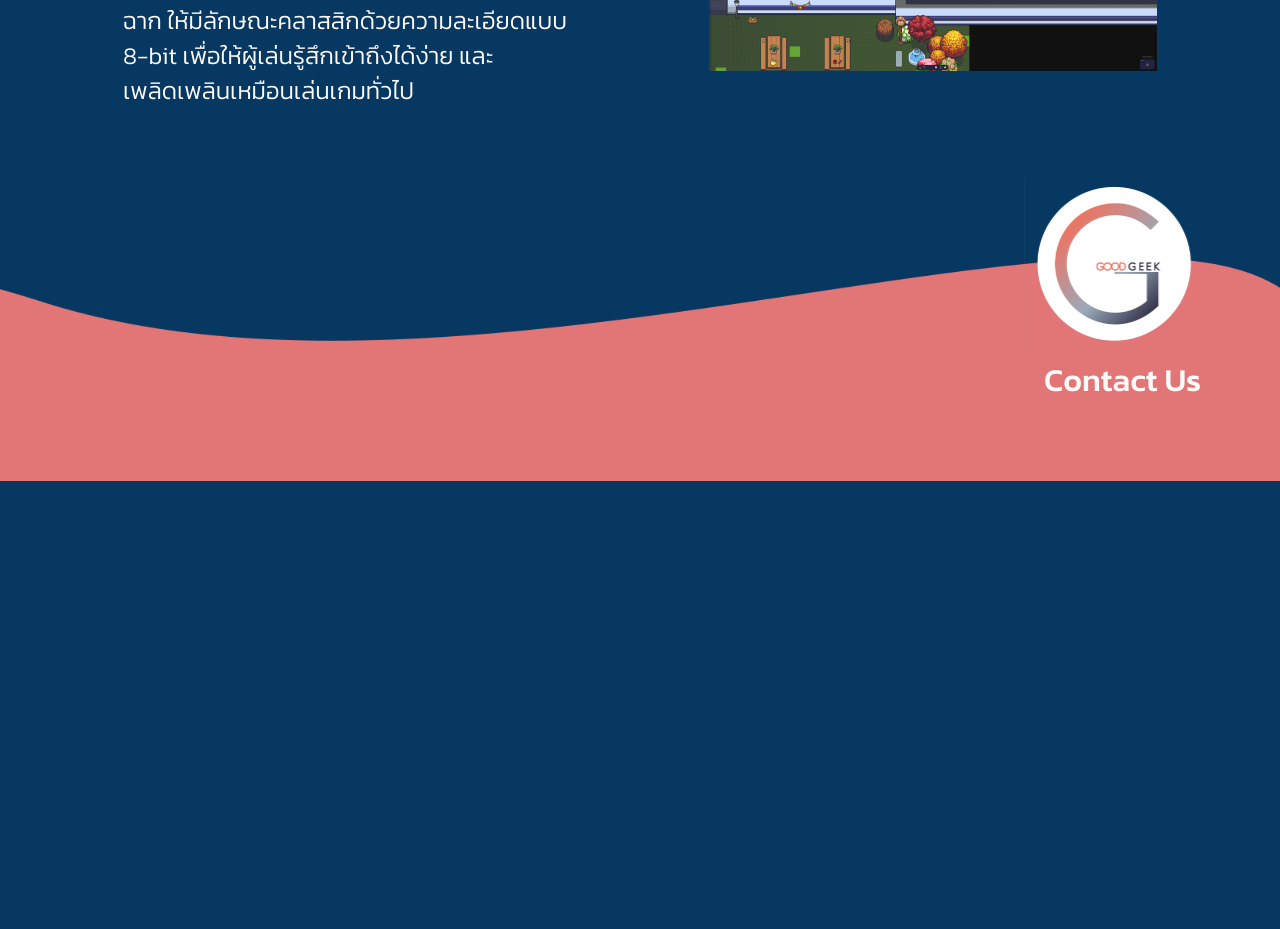
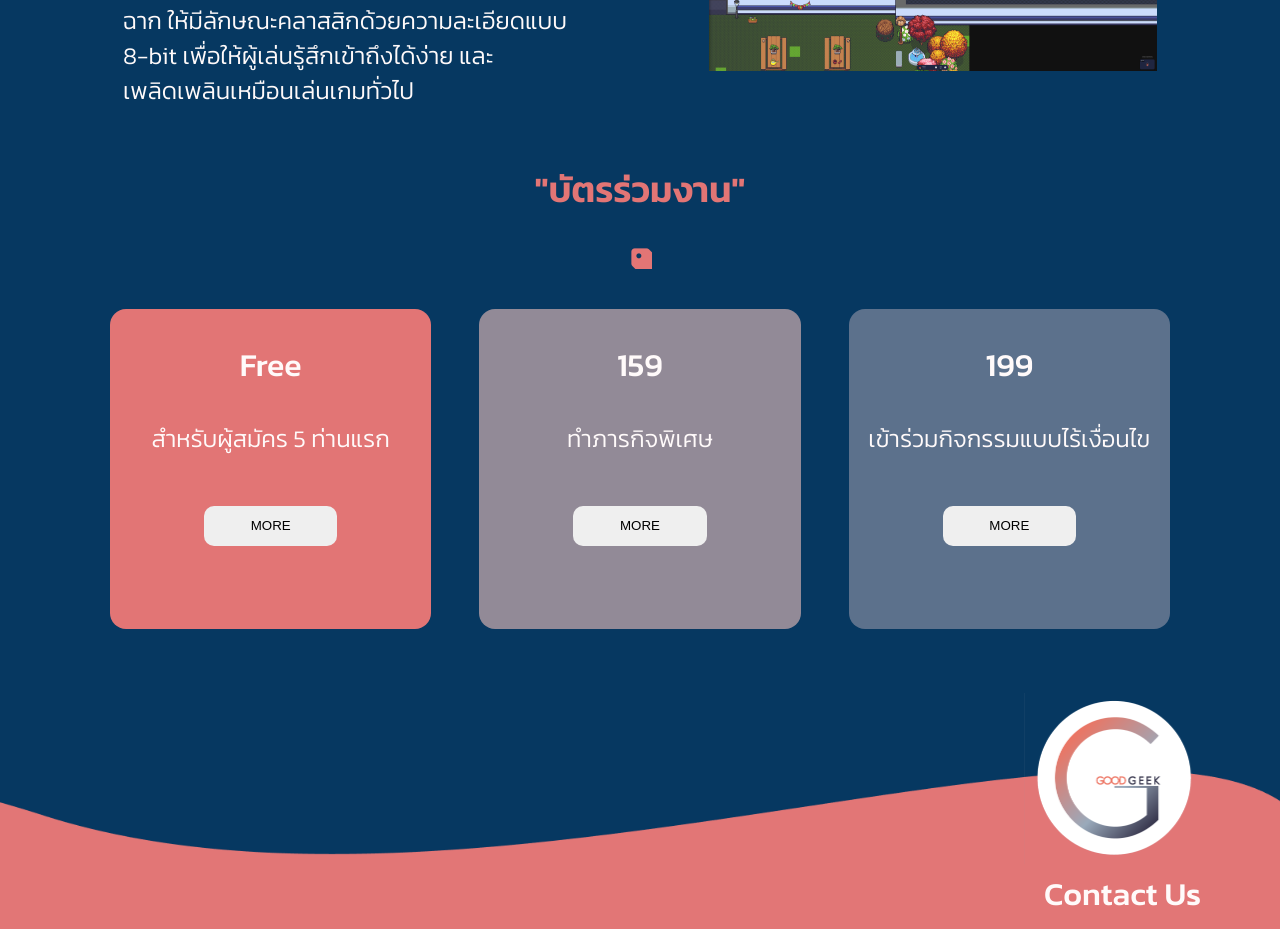
Before and after one commit to goodgeekclub/event-deskcube, an Angular app: page / in a window 1280 px wide. Shown: the part 3420-4349 px from the top of the page. Before the commit the page ends 3907 px from the top, so only its background shows below. Built offline with nearby package versions, Linux system fonts and the light colour scheme.

Commit message:
add home-pricing

```diff
--- a/src/app/app.module.ts
+++ b/src/app/app.module.ts
@@ -17,6 +17,7 @@ import {MatIconModule} from '@angular/material/icon';
 import { HomeCalendarComponent } from './containers/home/home-calendar/home-calendar.component';
 import {MatTableModule} from '@angular/material/table';
 import { SpeakerCardComponent } from './containers/speakers/speaker-card/speaker-card.component';
+import { HomePricingComponent } from './containers/home/home-pricing/home-pricing.component';
 
 @NgModule({
   declarations: [
@@ -30,6 +31,7 @@ import { SpeakerCardComponent } from './containers/speakers/speaker-card/speaker
     HomeLocationComponent,
     HomeCalendarComponent,
     SpeakerCardComponent,
+    HomePricingComponent,
   ],
   imports: [
     BrowserModule.withServerTransition({ appId: 'serverApp' }),
--- /dev/null
+++ b/src/app/containers/home/home-pricing/home-pricing.component.css
@@ -0,0 +1,43 @@
+.container{
+    display: flex;
+}
+.container .item-1{
+    width: 40em;
+    max-width: 360px;
+    height: 20em;
+    background-color: var(--my-canary);
+    margin: 1em;
+    border-radius: 1em;
+    align-items: center;
+}
+.container .item-2{
+    width: 40em;
+    max-width: 360px;
+    height: 20em;
+    background-color: #928A97;
+    margin: 1em;
+    border-radius: 1em;
+}
+.container .item-3{
+    width: 40em;
+    max-width: 360px;
+    height: 20em;
+    background-color: #5C718C;
+    margin: 1em;
+    border-radius: 1em;
+}
+h3{
+   text-align: center;
+}
+p{
+    text-align: center;
+}
+button{
+    width: 10em;
+    height: 3em;
+    margin: -5em -5em;
+    position:relative;
+    top:10%;
+    left:50%;
+    border-radius:10px;
+}
--- /dev/null
+++ b/src/app/containers/home/home-pricing/home-pricing.component.html
@@ -0,0 +1,22 @@
+<div fxLayout="column" fxLayoutAlign="center center">
+    <h2>"บัตรร่วมงาน"</h2>
+    <mat-icon class="header-icon" aria-hidden="false" aria-label="list item">sell</mat-icon><br>
+</div>
+<div class="container" fxLayout="row" fxLayoutAlign="space-around start" fxLayout.lt-md="column"
+    fxLayoutAlign.lt-md="start center" fxLayoutGap="2rem" fxLayoutGap.lt-md="1rem">
+    <div class="item-1">
+        <h3>Free</h3>
+        <p>สำหรับผู้สมัคร 5 ท่านแรก</p>
+        <button mat-raised-button>MORE</button>
+    </div>
+    <div class="item-2">
+        <h3>159</h3>
+        <p>ทำภารกิจพิเศษ</p>
+        <button mat-raised-button>MORE</button>
+    </div>
+    <div class="item-3">
+        <h3>199</h3>
+        <p>เข้าร่วมกิจกรรมแบบไร้เงื่อนไข</p>
+        <button mat-raised-button>MORE</button>
+    </div>
+</div>
--- /dev/null
+++ b/src/app/containers/home/home-pricing/home-pricing.component.ts
@@ -0,0 +1,15 @@
+import { Component, OnInit } from '@angular/core';
+
+@Component({
+  selector: 'app-home-pricing',
+  templateUrl: './home-pricing.component.html',
+  styleUrls: ['./home-pricing.component.css']
+})
+export class HomePricingComponent implements OnInit {
+
+  constructor() { }
+
+  ngOnInit(): void {
+  }
+
+}
--- a/src/app/containers/home/home.component.html
+++ b/src/app/containers/home/home.component.html
@@ -4,4 +4,5 @@
   <app-home-objective id="objective"></app-home-objective>
   <app-home-calendar id="agenda"></app-home-calendar>
   <app-home-location id="location"></app-home-location>
+  <app-home-pricing></app-home-pricing>
 </div>
```
